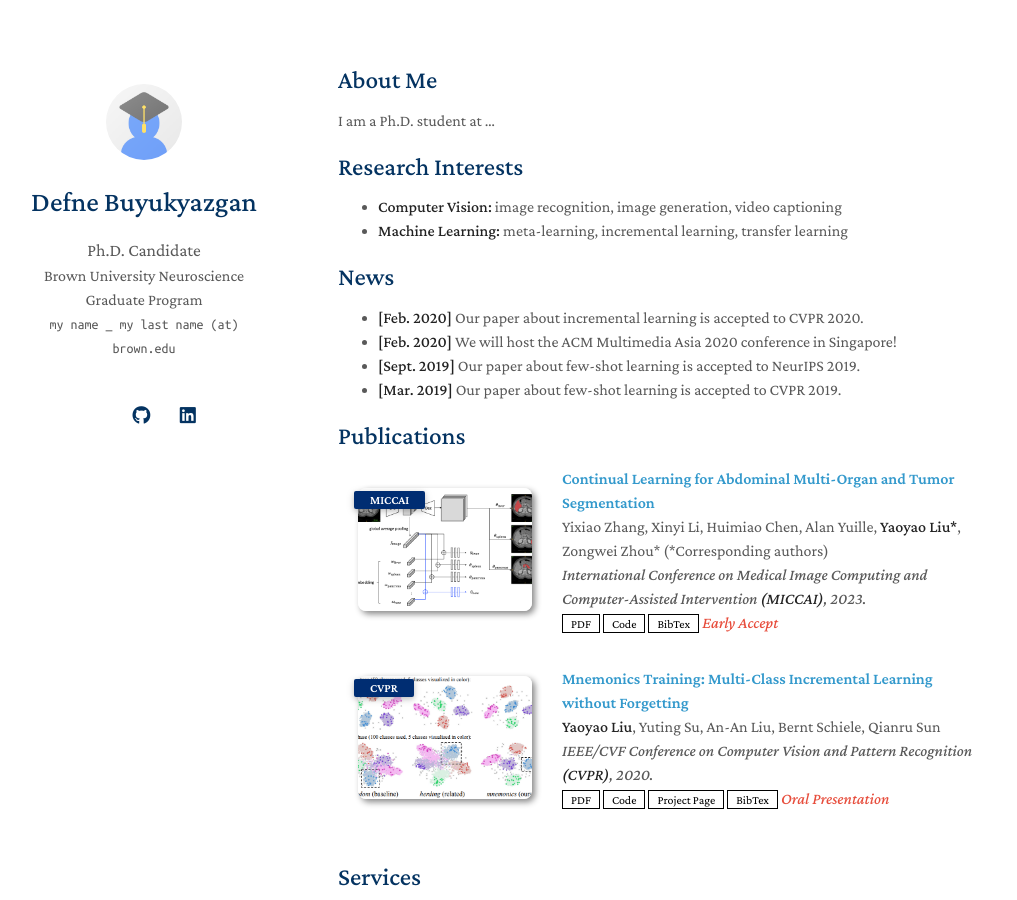
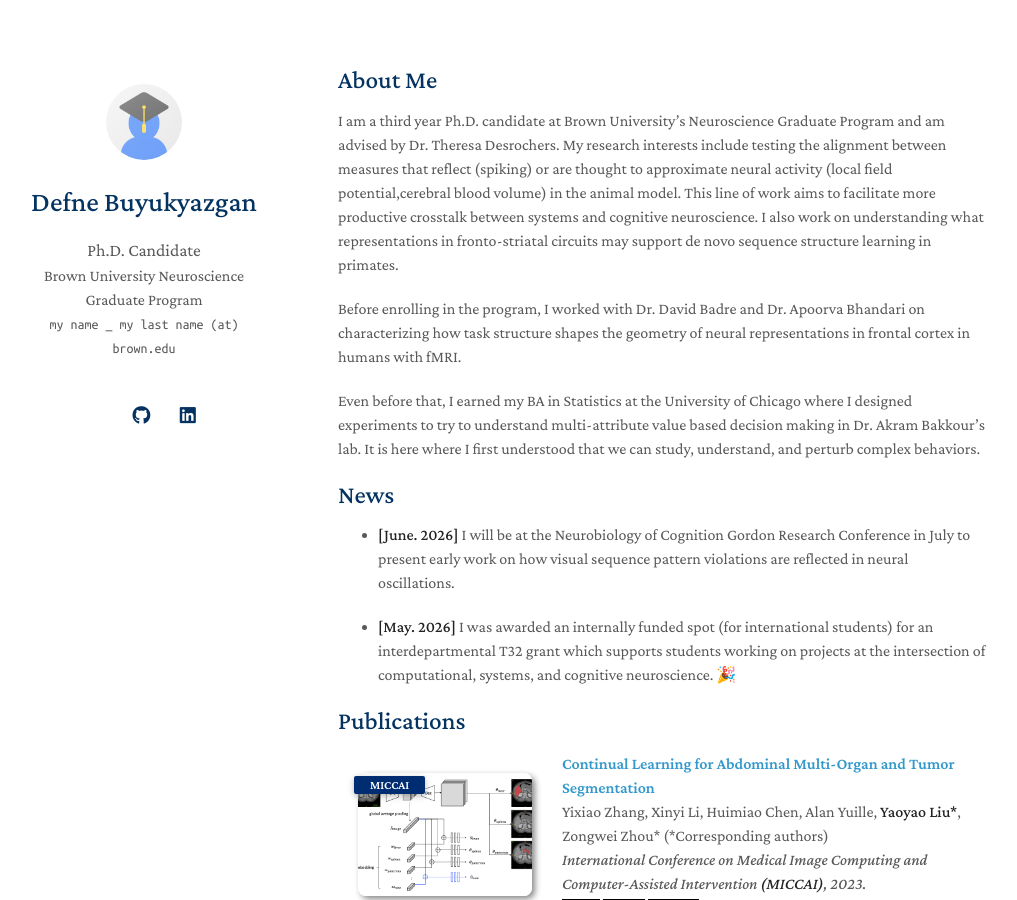
Before and after one commit to defnebu/db_website, a Jekyll site: the page built from index.md, in a window 1280 px wide and 900 px high. Shown: the whole window, without its empty margins (132-1149 px from the left). Built offline with Jekyll 4.4.1, drawn with Linux system fonts in a browser that asks for light colours; a style sheet for code colours, icons or effects is not loaded; our own code applies the rules of GitHub Pages for plain Markdown files.

Commit message:
update about me part index.md

```diff
--- a/index.md
+++ b/index.md
@@ -4,19 +4,18 @@ layout: homepage
 
 ## About Me
 
-I am a Ph.D. student at ...
+I am a third year Ph.D. candidate at Brown University's Neuroscience Graduate Program and am advised by Dr. Theresa Desrochers. My research interests include testing the alignment between measures that reflect (spiking) or are thought to approximate neural activity (local field potential,cerebral blood volume) in the animal model. This line of work aims to facilitate more productive crosstalk between systems and cognitive neuroscience. I also work on understanding what representations in fronto-striatal circuits may support de novo sequence structure learning in primates.
 
-## Research Interests
+Before enrolling in the program, I worked with Dr. David Badre and Dr. Apoorva Bhandari on characterizing how task structure shapes the geometry of neural representations in frontal cortex in humans with fMRI.
 
-- **Computer Vision:** image recognition, image generation, video captioning
-- **Machine Learning:** meta-learning, incremental learning, transfer learning
+Even before that, I earned my BA in Statistics at the University of Chicago where I designed experiments to try to understand multi-attribute value based decision making in Dr. Akram Bakkour's lab. It is here where I first understood that we can study, understand, and perturb complex behaviors.
+
 
 ## News
 
-- **[Feb. 2020]** Our paper about incremental learning is accepted to CVPR 2020.
-- **[Feb. 2020]** We will host the ACM Multimedia Asia 2020 conference in Singapore!
-- **[Sept. 2019]** Our paper about few-shot learning is accepted to NeurIPS 2019.
-- **[Mar. 2019]** Our paper about few-shot learning is accepted to CVPR 2019.
+- **[June. 2026]** I will be at the Neurobiology of Cognition Gordon Research Conference in July to present early work on how visual sequence pattern violations are reflected in neural oscillations.
+
+- **[May. 2026]** I was awarded an internally funded spot (for international students) for an interdepartmental T32 grant which supports students working on projects at the intersection of computational, systems, and cognitive neuroscience. 🎉
 
 {% include_relative _includes/publications.md %}
 
```
